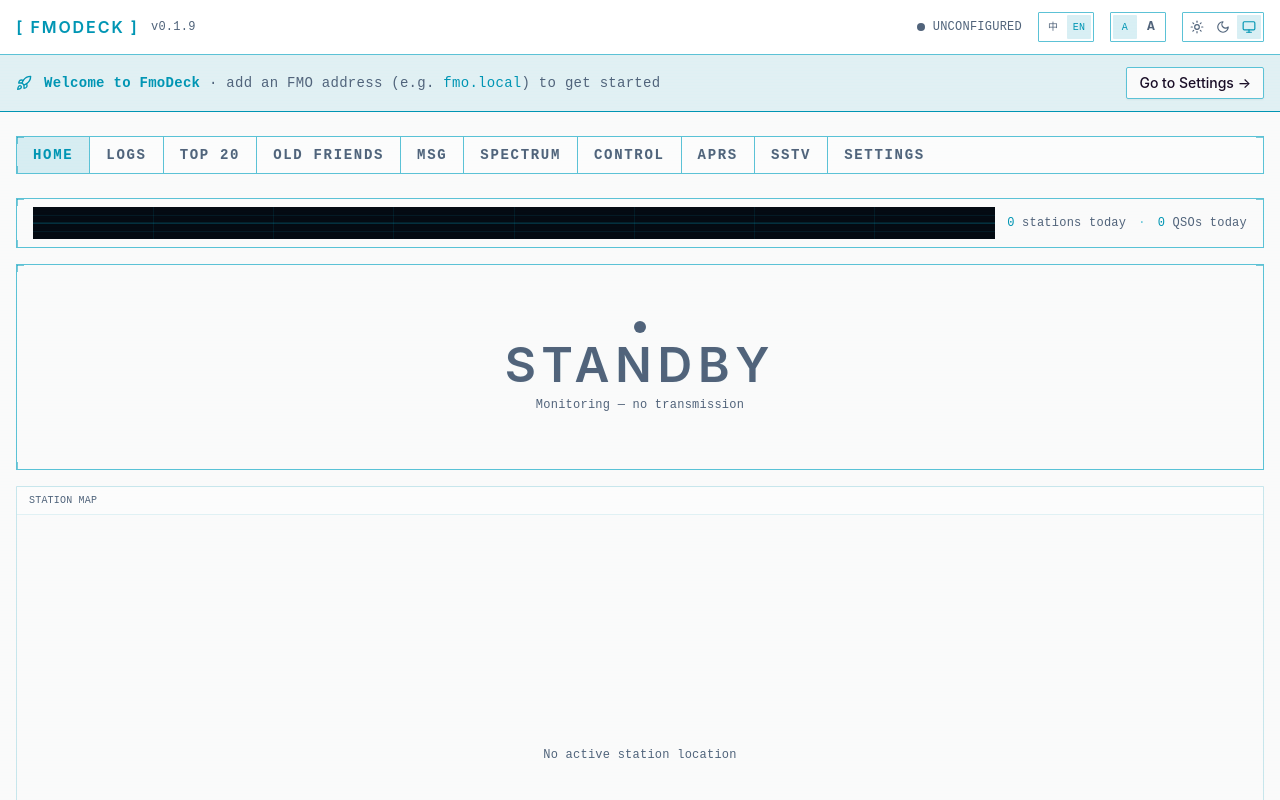
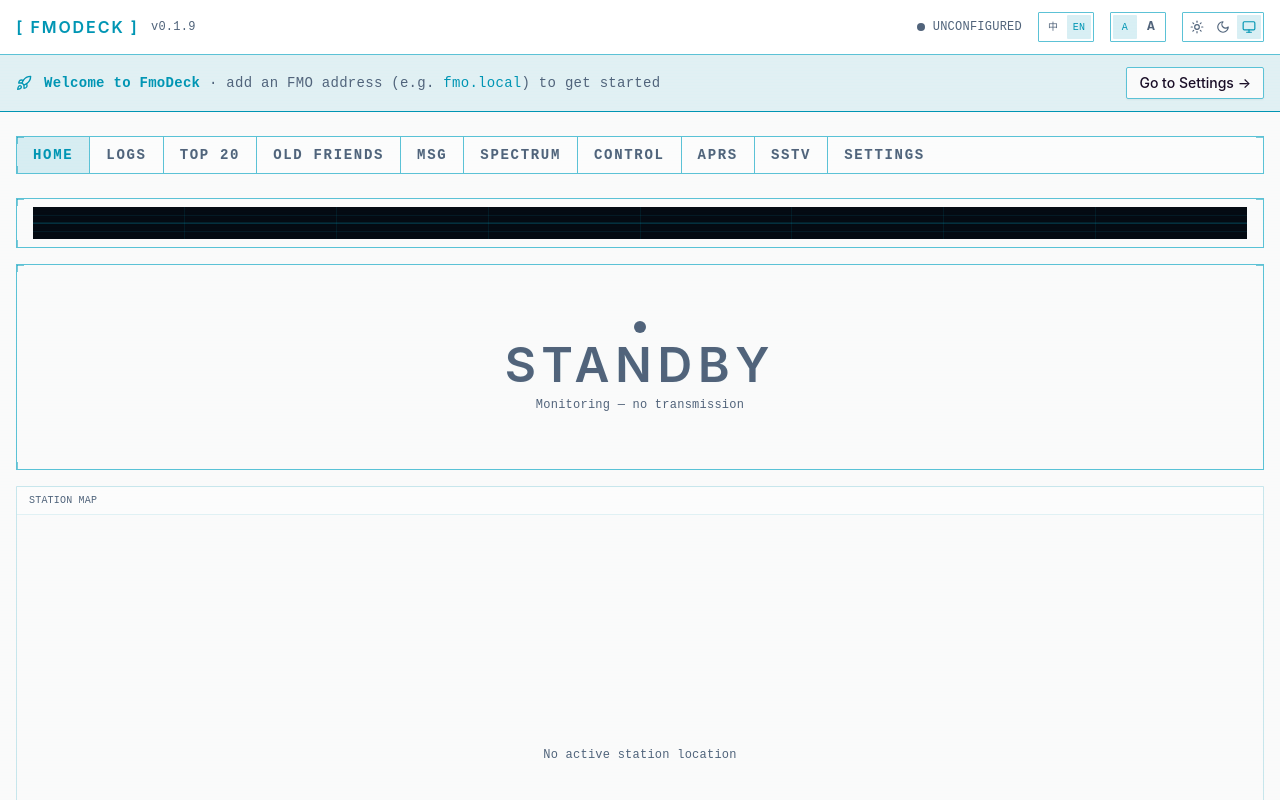
Before and after one commit to wh0am1i/FmoDeck, a React (Vite) app: page / in a window 1280 px wide. Shown: the top 800 px of the page. Built offline with nearby package versions, Linux system fonts and the light colour scheme.

Commit message:
feat(home): 顶条移除中继名与今日人数/QSO，只留波形频谱

```diff
--- a/src/features/home/home-view.tsx
+++ b/src/features/home/home-view.tsx
@@ -1,9 +1,7 @@
 import { useTranslation } from 'react-i18next'
 import { SpeakerHero } from './components/speaker-hero'
-import { TodayStats } from './components/today-stats'
 import { DashboardPanel } from './components/dashboard-panel'
 import { LocationMap } from './components/location-map'
-import { StationSwitcher } from '@/features/station/components/station-switcher'
 import { RecentCallsigns } from '@/features/spectrum/components/recent-callsigns'
 import { SpectrumWaveform } from '@/features/audio/components/spectrum-waveform'
 import { speakingStore } from '@/features/speaking/store'
@@ -38,12 +36,8 @@ export function HomeView() {
 
   return (
     <div className="flex flex-col gap-4">
-      <div className="hud-frame flex items-center gap-3 px-4 py-2">
-        <StationSwitcher />
-        <div className="min-w-0 flex-1">
-          <SpectrumWaveform height={32} />
-        </div>
-        <TodayStats />
+      <div className="hud-frame px-4 py-2">
+        <SpectrumWaveform height={32} />
       </div>
 
       <SpeakerHero />
```
Also changed, not shown: 1 other file (tests, documents, lock files or other folders).
